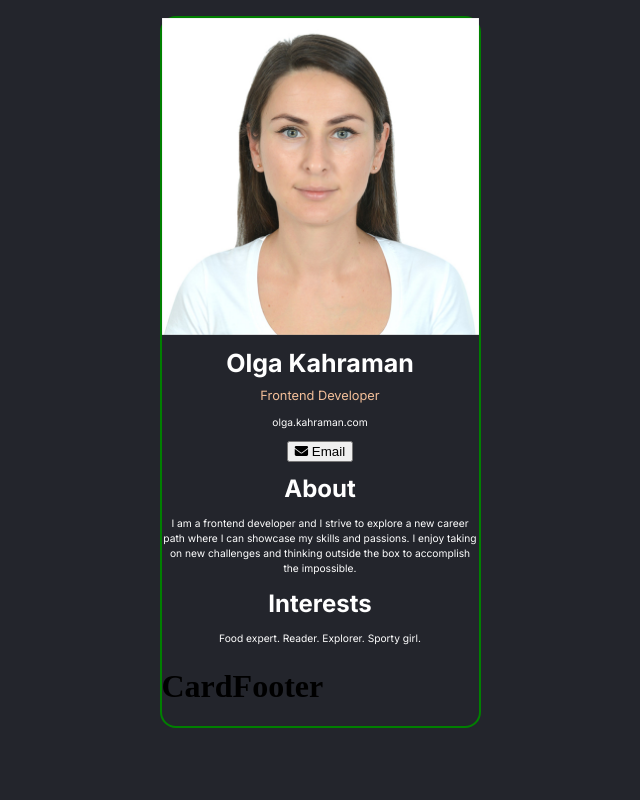
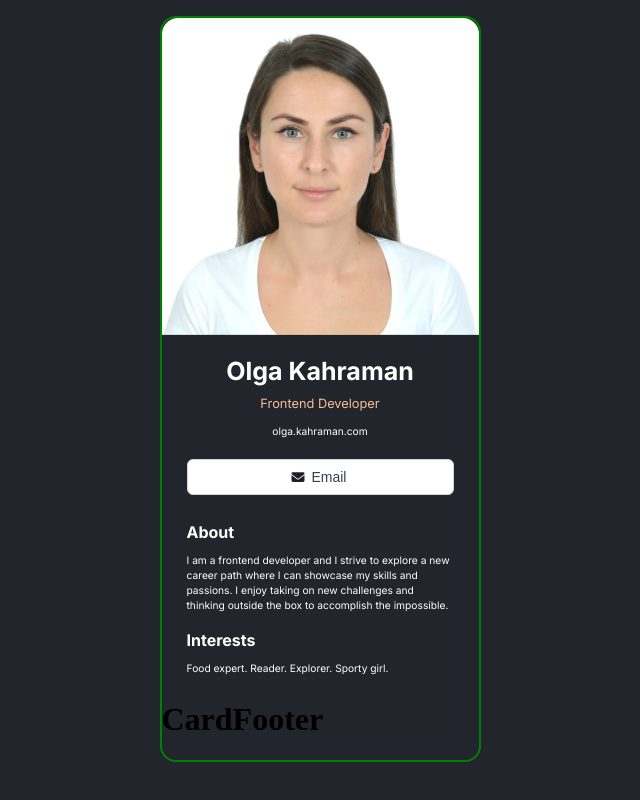
Before and after one commit to olgakahraman/Dijital-business-card, a React (Vite) app: page / in a window 1280 px wide. Shown: the whole page, without its empty margins (320-960 px from the left). Built offline with nearby package versions, Linux system fonts and the light colour scheme.

Commit message:
added styling to card-body components

```diff
--- a/src/App.css
+++ b/src/App.css
@@ -1,36 +1,62 @@
-body{
-  margin:0;
-  padding:0;
-  background-color: #23252C;
+body {
+  margin: 0;
+  padding: 0;
+  background-color: #23252c;
 }
-.container{
-  margin:1em auto;
-  width:317px;
-  border:2px solid green;
+.container {
+  margin: 1em auto;
+  width: 317px;
+  border: 2px solid green;
   border-radius: 16px;
-
 }
-.avatar-img{
-  width:100%;
+.avatar-img {
+  width: 100%;
+  border-radius: 16px 16px 0 0;
 }
-.card-body{
-    color:#fff;
+.card-body {
+  color: #fff;
   font-family: "Inter", sans-serif;
-    text-align: center;
   line-height: 15px;
+  margin: 25px;
 }
-.card-body h1{
+.card-body h1 {
   font-size: 25px;
   font-weight: 700;
-
 }
-.card-body h3{
+.card-body h3 {
   font-size: 12.8px;
   font-weight: 400;
-    color: #F3BF99;
-
+  color: #f3bf99;
 }
-.card-body p{
+.card-body p {
   font-size: 10.24px;
   font-weight: 400;
 }
+.user-name {
+  text-align: center;
+}
+button {
+ width:100%;
+  padding: 9px 13px 9px 11px;
+  background-color: #fff;
+  border: 1px solid #d1d5db;
+  border-radius: 6px;
+  margin-top: 10px;
+  font-size: 14px;
+  font-weight: 500;
+  color: #374151;
+}
+button i {
+  color: #1e1f26;
+  font-size: 13px;
+  margin-right: 3px;
+}
+.card-body h2 {
+  font-size: 16px;
+  font-weight: 700;
+  margin-top: 20px;
+}
+.about{
+   margin-top: 30px;
+
+}
```
Lines whose indentation alone changed are shown as unchanged.
